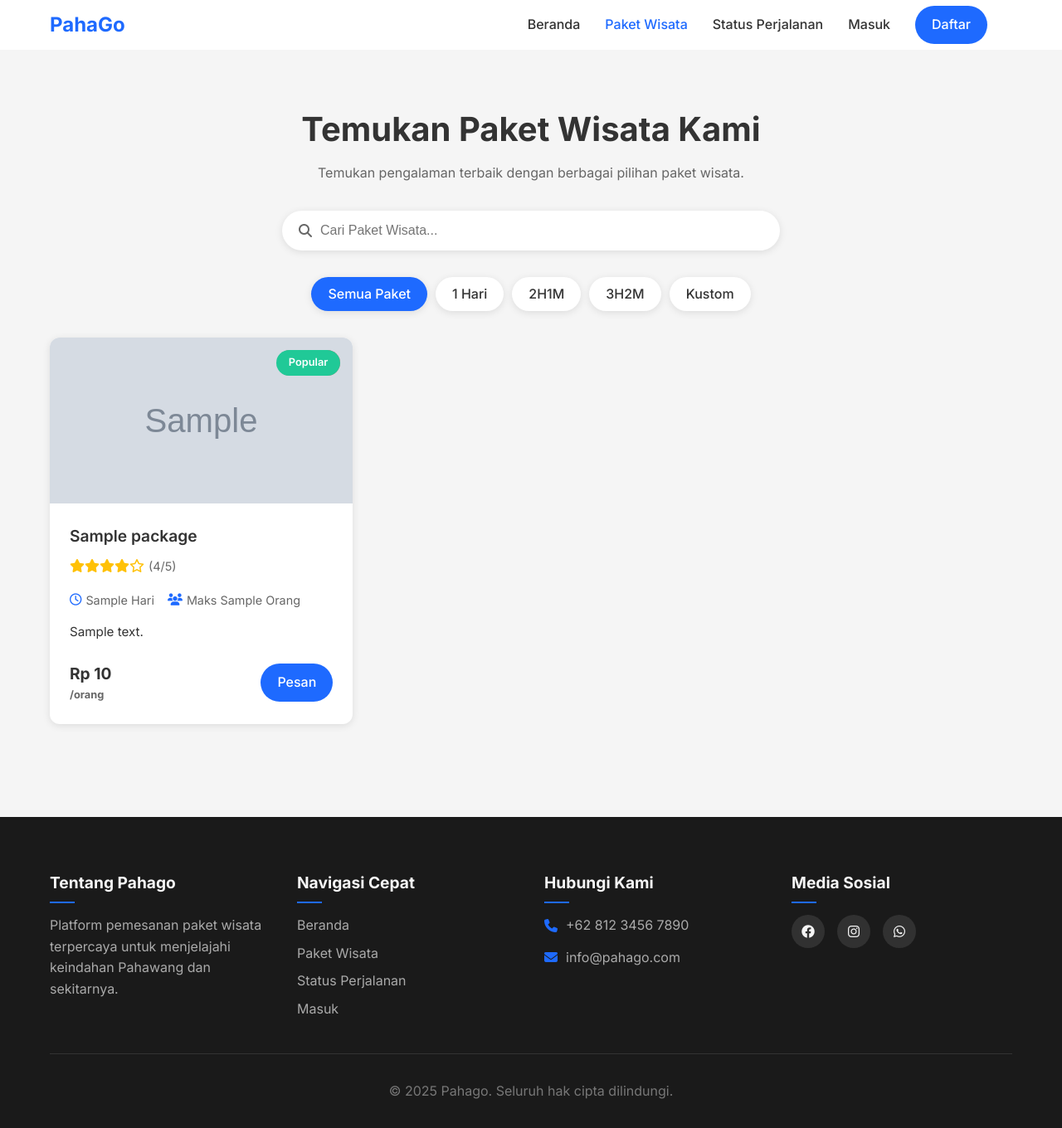
After one commit to sngraihan/ADSI-PAHAGO, a PHP site: page /packages.php in a window 1280 px wide. The commit adds this page. Shown: the whole page at 83% size. Run offline with PHP 8.4, Linux system fonts and the light colour scheme; tables that the repository leaves empty or names only in its code hold one stand-in row (values such as "Sample post"); grey boxes marked "Sample" are stand-in pictures; some libraries are stand-ins or nearby versions.

Commit message:
dynamic packages

```diff
--- /dev/null
+++ b/css/packages.css
@@ -0,0 +1,291 @@
+/* Packages Page Specific Styles */
+.packages-page {
+    padding: 4rem 0;
+    background-color: var(--bg-color);
+}
+
+.packages-header {
+    text-align: center;
+    margin-bottom: 2rem;
+}
+
+.packages-header h1 {
+    font-size: 2.5rem;
+    font-weight: 700;
+    margin-bottom: 0.5rem;
+}
+
+.packages-header p {
+    color: var(--text-light);
+    max-width: 600px;
+    margin: 0 auto;
+}
+
+/* Search Bar */
+.search-container {
+    max-width: 600px;
+    margin: 0 auto 2rem;
+}
+
+.search-bar {
+    display: flex;
+    align-items: center;
+    background-color: white;
+    border-radius: 50px;
+    padding: 0 20px;
+    box-shadow: var(--shadow);
+    position: relative;
+}
+
+.search-icon {
+    color: var(--text-light);
+    margin-right: 10px;
+}
+
+.search-bar input {
+    width: 100%;
+    padding: 15px 0;
+    border: none;
+    outline: none;
+    font-size: 1rem;
+}
+
+/* Filter Tabs */
+.filter-tabs {
+    display: flex;
+    justify-content: center;
+    gap: 10px;
+    margin-bottom: 2rem;
+    flex-wrap: wrap;
+}
+
+.filter-tab {
+    padding: 8px 20px;
+    border-radius: 50px;
+    background-color: white;
+    color: var(--text-color);
+    font-weight: 500;
+    transition: var(--transition);
+    box-shadow: var(--shadow);
+}
+
+.filter-tab:hover {
+    background-color: rgba(30, 106, 255, 0.1);
+}
+
+.filter-tab.active {
+    background-color: var(--primary-color);
+    color: white;
+}
+
+/* Packages Grid */
+.packages-grid {
+    display: grid;
+    grid-template-columns: repeat(auto-fill, minmax(350px, 1fr));
+    gap: 2rem;
+    margin-bottom: 3rem;
+}
+
+.package-card {
+    background-color: white;
+    border-radius: 12px;
+    overflow: hidden;
+    box-shadow: var(--shadow);
+    transition: transform 0.3s ease, box-shadow 0.3s ease;
+}
+
+.package-card:hover {
+    transform: translateY(-5px);
+    box-shadow: 0 15px 30px rgba(0, 0, 0, 0.1);
+}
+
+.package-image {
+    height: 200px;
+    position: relative;
+    overflow: hidden;
+}
+
+.package-image img {
+    width: 100%;
+    height: 100%;
+    object-fit: cover;
+    transition: transform 0.5s ease;
+}
+
+.package-card:hover .package-image img {
+    transform: scale(1.05);
+}
+
+.package-badge {
+    position: absolute;
+    top: 15px;
+    right: 15px;
+    padding: 5px 15px;
+    border-radius: 50px;
+    font-size: 0.8rem;
+    font-weight: 600;
+    color: white;
+}
+
+.package-badge.bestseller {
+    background-color: #ff6b6b;
+}
+
+.package-badge.popular {
+    background-color: #20c997;
+}
+
+.package-content {
+    padding: 1.5rem;
+}
+
+.package-content h3 {
+    font-size: 1.2rem;
+    margin-bottom: 0.5rem;
+    font-weight: 600;
+}
+
+.package-rating {
+    display: flex;
+    align-items: center;
+    margin-bottom: 1rem;
+}
+
+.stars {
+    color: #ffc107;
+    margin-right: 5px;
+}
+
+.rating-text {
+    font-size: 0.9rem;
+    color: var(--text-light);
+}
+
+.package-details {
+    display: flex;
+    gap: 1rem;
+    margin-bottom: 1rem;
+}
+
+.detail {
+    display: flex;
+    align-items: center;
+    font-size: 0.9rem;
+    color: var(--text-light);
+}
+
+.detail i {
+    margin-right: 5px;
+    color: var(--primary-color);
+}
+
+.package-description {
+    margin-bottom: 1.5rem;
+    color: var(--text-color);
+    font-size: 0.95rem;
+    line-height: 1.5;
+    display: -webkit-box;
+    -webkit-line-clamp: 3;
+    -webkit-box-orient: vertical;
+    overflow: hidden;
+}
+
+.package-footer {
+    display: flex;
+    justify-content: space-between;
+    align-items: center;
+}
+
+.price {
+    display: flex;
+    flex-direction: column;
+}
+
+.price-amount {
+    font-weight: 700;
+    font-size: 1.2rem;
+    color: var(--text-color);
+}
+
+.price-unit {
+    font-size: 0.8rem;
+    color: var(--text-light);
+}
+
+/* Pagination */
+.pagination-container {
+    display: flex;
+    flex-direction: column;
+    align-items: center;
+    gap: 1.5rem;
+}
+
+.load-more-btn {
+    background-color: white;
+    color: var(--primary-color);
+    border: 1px solid var(--primary-color);
+    padding: 10px 25px;
+    border-radius: 50px;
+    font-weight: 500;
+    transition: var(--transition);
+}
+
+.load-more-btn:hover {
+    background-color: var(--primary-color);
+    color: white;
+}
+
+.pagination {
+    display: flex;
+    gap: 5px;
+}
+
+.page-link {
+    display: flex;
+    align-items: center;
+    justify-content: center;
+    width: 40px;
+    height: 40px;
+    border-radius: 50%;
+    background-color: white;
+    color: var(--text-color);
+    font-weight: 500;
+    transition: var(--transition);
+}
+
+.page-link:hover {
+    background-color: rgba(30, 106, 255, 0.1);
+}
+
+.page-link.active {
+    background-color: var(--primary-color);
+    color: white;
+}
+
+.no-packages {
+    grid-column: 1 / -1;
+    text-align: center;
+    padding: 3rem;
+    background-color: white;
+    border-radius: 12px;
+    box-shadow: var(--shadow);
+    font-size: 1.1rem;
+    color: var(--text-light);
+}
+
+/* Responsive */
+@media (max-width: 768px) {
+    .packages-grid {
+        grid-template-columns: 1fr;
+    }
+
+    .filter-tabs {
+        overflow-x: auto;
+        padding-bottom: 10px;
+        justify-content: flex-start;
+    }
+
+    .filter-tab {
+        white-space: nowrap;
+    }
+}
--- a/login.html
+++ b/login.html
@@ -46,7 +46,6 @@
                     <div class="form-group">
                         <div class="password-header">
                             <label for="password">Password</label>
-                            <a href="#" class="forgot-password">Lupa password?</a>
                         </div>
                         <input type="password" id="password" name="password" required>
                     </div>
--- /dev/null
+++ b/packages.php
@@ -0,0 +1,298 @@
+<?php
+session_start();
+
+// Tentukan variabel untuk status login
+$isLoggedIn = isset($_SESSION['logged_in']) && $_SESSION['logged_in'];
+
+// Koneksi ke database
+$conn = new mysqli("localhost", "root", "", "pahago");
+
+// Cek koneksi
+if ($conn->connect_error) {
+    die("Koneksi gagal: " . $conn->connect_error);
+}
+
+// Set default filter dan pencarian
+$search = isset($_GET['search']) ? $_GET['search'] : '';
+$duration = isset($_GET['duration']) ? $_GET['duration'] : 'all';
+$page = isset($_GET['page']) ? (int)$_GET['page'] : 1;
+$limit = 6; // Jumlah paket per halaman
+$offset = ($page - 1) * $limit;
+
+// Buat query dasar
+$query = "SELECT * FROM packages WHERE 1=1";
+$countQuery = "SELECT COUNT(*) as total FROM packages WHERE 1=1";
+
+// Tambahkan filter pencarian jika ada
+if (!empty($search)) {
+    $search = $conn->real_escape_string($search);
+    $query .= " AND (title LIKE '%$search%' OR description LIKE '%$search%')";
+    $countQuery .= " AND (title LIKE '%$search%' OR description LIKE '%$search%')";
+}
+
+// Tambahkan filter durasi jika dipilih
+if ($duration != 'all') {
+    switch ($duration) {
+        case '1h':
+            $query .= " AND duration_days = 0";
+            $countQuery .= " AND duration_days = 0";
+            break;
+        case '2h1m':
+            $query .= " AND duration_days = 2";
+            $countQuery .= " AND duration_days = 2";
+            break;
+        case '3h2m':
+            $query .= " AND duration_days = 3";
+            $countQuery .= " AND duration_days = 3";
+            break;
+        case 'custom':
+            $query .= " AND duration_days > 3";
+            $countQuery .= " AND duration_days > 3";
+            break;
+    }
+}
+
+// Tambahkan limit dan offset untuk pagination
+$query .= " ORDER BY is_popular DESC, is_bestseller DESC, rating DESC LIMIT $limit OFFSET $offset";
+
+// Jalankan query
+$result = $conn->query($query);
+$countResult = $conn->query($countQuery);
+$totalCount = $countResult->fetch_assoc()['total'];
+$totalPages = ceil($totalCount / $limit);
+
+// Format harga ke format Rupiah
+function formatRupiah($angka) {
+    return number_format($angka, 0, ',', '.');
+}
+
+// Format rating ke bintang
+function formatRating($rating) {
+    $stars = '';
+    $fullStars = floor($rating);
+    $halfStar = $rating - $fullStars >= 0.5;
+
+    for ($i = 1; $i <= 5; $i++) {
+        if ($i <= $fullStars) {
+            $stars .= '<i class="fas fa-star"></i>';
+        } elseif ($halfStar && $i == $fullStars + 1) {
+            $stars .= '<i class="fas fa-star-half-alt"></i>';
+            $halfStar = false;
+        } else {
+            $stars .= '<i class="far fa-star"></i>';
+        }
+    }
+
+    return $stars;
+}
+
+// Format durasi
+function formatDuration($days, $hours) {
+    if ($days > 0) {
+        return "$days Hari";
+    } else {
+        return "$hours Jam";
+    }
+}
+?>
+
+<!DOCTYPE html>
+<html lang="id">
+<head>
+    <meta charset="UTF-8">
+    <meta name="viewport" content="width=device-width, initial-scale=1.0">
+    <title>Paket Wisata - PahaGo</title>
+    <link rel="stylesheet" href="css/styles.css">
+    <link rel="stylesheet" href="css/packages.css">
+    <link rel="stylesheet" href="https://cdnjs.cloudflare.com/ajax/libs/font-awesome/6.4.0/css/all.min.css">
+    <link href="https://fonts.googleapis.com/css2?family=Inter:wght@300;400;500;600;700&display=swap" rel="stylesheet">
+</head>
+<body>
+    <!-- navbar -->
+    <header class="navbar">
+        <div class="container">
+            <div class="navbar-content">
+                <a href="index.php" class="logo">PahaGo</a>
+                <nav class="nav-menu">
+                    <ul>
+                        <li><a href="index.php">Beranda</a></li>
+                        <li><a href="packages.php" class="active">Paket Wisata</a></li>
+                        <li><a href="status.php">Status Perjalanan</a></li>
+                        <?php if ($isLoggedIn): ?>
+                            <li class="profile-dropdown">
+                                <div class="profile-trigger">
+                                    <img src="https://ui-avatars.com/api/?name=<?php echo urlencode($_SESSION['user_name']); ?>&background=1e6aff&color=fff&size=32"
+                                        class="profile-image" alt="Profile">
+                                </div>
+                                <div class="dropdown-menu">
+                                    <div class="dropdown-header">
+                                        <img src="https://ui-avatars.com/api/?name=<?php echo urlencode($_SESSION['user_name']); ?>&background=1e6aff&color=fff&size=64"
+                                            class="dropdown-profile-image" alt="Profile">
+                                        <div class="dropdown-profile-info">
+                                            <span class="dropdown-profile-name"><?php echo $_SESSION['user_name']; ?></span>
+                                        </div>
+                                    </div>
+                                    <div class="dropdown-divider"></div>
+                                    <a href="#" class="dropdown-item" id="logoutLink">
+                                        <i class="fas fa-sign-out-alt"></i> Logout
+                                    </a>
+                                </div>
+                            </li>
+                        <?php else: ?>
+                            <li><a href="login.php">Masuk</a></li>
+                            <li><a href="register.php" class="btn-primary">Daftar</a></li>
+                        <?php endif; ?>
+                    </ul>
+                </nav>
+                <button class="menu-toggle"><i class="fas fa-bars"></i></button>
+            </div>
+        </div>
+    </header>
+
+    <!-- Packages Section -->
+    <section class="packages-page">
+        <div class="container">
+            <div class="packages-header">
+                <h1>Temukan Paket Wisata Kami</h1>
+                <p>Temukan pengalaman terbaik dengan berbagai pilihan paket wisata.</p>
+            </div>
+
+            <!-- Search Bar -->
+            <div class="search-container">
+                <form action="packages.php" method="GET" id="searchForm">
+                    <div class="search-bar">
+                        <i class="fas fa-search search-icon"></i>
+                        <input type="text" name="search" placeholder="Cari Paket Wisata..." value="<?php echo htmlspecialchars($search); ?>">
+                    </div>
+                </form>
+            </div>
+
+            <!-- Filter Tabs -->
+            <div class="filter-tabs">
+                <a href="?duration=all<?php echo !empty($search) ? '&search=' . urlencode($search) : ''; ?>" class="filter-tab <?php echo $duration == 'all' ? 'active' : ''; ?>">Semua Paket</a>
+                <a href="?duration=1h<?php echo !empty($search) ? '&search=' . urlencode($search) : ''; ?>" class="filter-tab <?php echo $duration == '1h' ? 'active' : ''; ?>">1 Hari</a>
+                <a href="?duration=2h1m<?php echo !empty($search) ? '&search=' . urlencode($search) : ''; ?>" class="filter-tab <?php echo $duration == '2h1m' ? 'active' : ''; ?>">2H1M</a>
+                <a href="?duration=3h2m<?php echo !empty($search) ? '&search=' . urlencode($search) : ''; ?>" class="filter-tab <?php echo $duration == '3h2m' ? 'active' : ''; ?>">3H2M</a>
+                <a href="?duration=custom<?php echo !empty($search) ? '&search=' . urlencode($search) : ''; ?>" class="filter-tab <?php echo $duration == 'custom' ? 'active' : ''; ?>">Kustom</a>
+            </div>
+
+            <!-- Packages Grid -->
+            <div class="packages-grid">
+                <?php
+                if ($result->num_rows > 0) {
+                    while ($row = $result->fetch_assoc()) {
+                ?>
+                <div class="package-card">
+                    <div class="package-image">
+                        <img src="<?php echo htmlspecialchars($row['image']); ?>" alt="<?php echo htmlspecialchars($row['title']); ?>">
+                        <?php if ($row['is_bestseller']): ?>
+                            <div class="package-badge bestseller">Terlaris</div>
+                        <?php endif; ?>
+                        <?php if ($row['is_popular']): ?>
+                            <div class="package-badge popular">Popular</div>
+                        <?php endif; ?>
+                    </div>
+                    <div class="package-content">
+                        <h3><?php echo htmlspecialchars($row['title']); ?></h3>
+                        <div class="package-rating">
+                            <div class="stars">
+                                <?php echo formatRating($row['rating']); ?>
+                            </div>
+                            <span class="rating-text">(<?php echo $row['rating']; ?>/5)</span>
+                        </div>
+                        <div class="package-details">
+                            <div class="detail">
+                                <i class="far fa-clock"></i>
+                                <?php echo formatDuration($row['duration_days'], $row['duration_hours']); ?>
+                            </div>
+                            <div class="detail">
+                                <i class="fas fa-users"></i>
+                                Maks <?php echo $row['max_participants']; ?> Orang
+                            </div>
+                        </div>
+                        <p class="package-description"><?php echo htmlspecialchars($row['short_description']); ?></p>
+                        <div class="package-footer">
+                            <div class="price">
+                                <span class="price-amount">Rp <?php echo formatRupiah($row['price']); ?></span>
+                                <span class="price-unit">/orang</span>
+                            </div>
+                            <a href="booking.php?package_id=<?php echo $row['id']; ?>" class="btn-primary">Pesan</a>
+                        </div>
+                    </div>
+                </div>
+                <?php
+                    }
+                } else {
+                    echo '<div class="no-packages">Tidak ada paket wisata yang ditemukan.</div>';
+                }
+                ?>
+            </div>
+
+            <!-- Load More / Pagination -->
+            <?php if ($totalPages > 1): ?>
+            <div class="pagination-container">
+                <?php if ($page < $totalPages): ?>
+                <a href="?page=<?php echo $page + 1; ?>&duration=<?php echo $duration; ?><?php echo !empty($search) ? '&search=' . urlencode($search) : ''; ?>" class="load-more-btn">Muat Lebih Banyak</a>
+                <?php endif; ?>
+
+                <div class="pagination">
+                    <?php for ($i = 1; $i <= $totalPages; $i++): ?>
+                    <a href="?page=<?php echo $i; ?>&duration=<?php echo $duration; ?><?php echo !empty($search) ? '&search=' . urlencode($search) : ''; ?>" class="page-link <?php echo $i == $page ? 'active' : ''; ?>"><?php echo $i; ?></a>
+                    <?php endfor; ?>
+                </div>
+            </div>
+            <?php endif; ?>
+        </div>
+    </section>
+
+    <!-- footer -->
+    <footer class="footer">
+        <div class="container">
+            <div class="footer-content">
+                <div class="footer-section">
+                    <h3>Tentang Pahago</h3>
+                    <p>
+                        Platform pemesanan paket wisata terpercaya untuk menjelajahi
+                        keindahan Pahawang dan sekitarnya.
+                    </p>
+                </div>
+
+                <div class="footer-section">
+                    <h3>Navigasi Cepat</h3>
+                    <ul>
+                        <li><a href="index.php">Beranda</a></li>
+                        <li><a href="packages.php">Paket Wisata</a></li>
+                        <li><a href="status.php">Status Perjalanan</a></li>
+                        <?php if (!$isLoggedIn): ?>
+                            <li><a href="login.php">Masuk</a></li>
+                        <?php endif; ?>
+                    </ul>
+                </div>
+
+                <div class="footer-section">
+                    <h3>Hubungi Kami</h3>
+                    <ul class="contact-info">
+                        <li><i class="fas fa-phone"></i>+62 812 3456 7890</li>
+                        <li><i class="fas fa-envelope"></i>info@pahago.com</li>
+                    </ul>
+                </div>
+
+                <div class="footer-section">
+                    <h3>Media Sosial</h3>
+                    <div class="social-icons">
+                        <a href=""><i class="fab fa-facebook"></i></a>
+                        <a href=""><i class="fab fa-instagram"></i></a>
+                        <a href=""><i class="fab fa-whatsapp"></i></a>
+                    </div>
+                </div>
+            </div>
+            <div class="footer-bottom">
+                <p>&copy; 2025 Pahago. Seluruh hak cipta dilindungi.</p>
+            </div>
+        </div>
+    </footer>
+
+    <script src="https://cdn.jsdelivr.net/npm/sweetalert2@11"></script>
+    <script src="js/script.js"></script>
+</body>
+</html>
```
Also changed, not shown: css/styles.css (line endings or trailing spaces).
